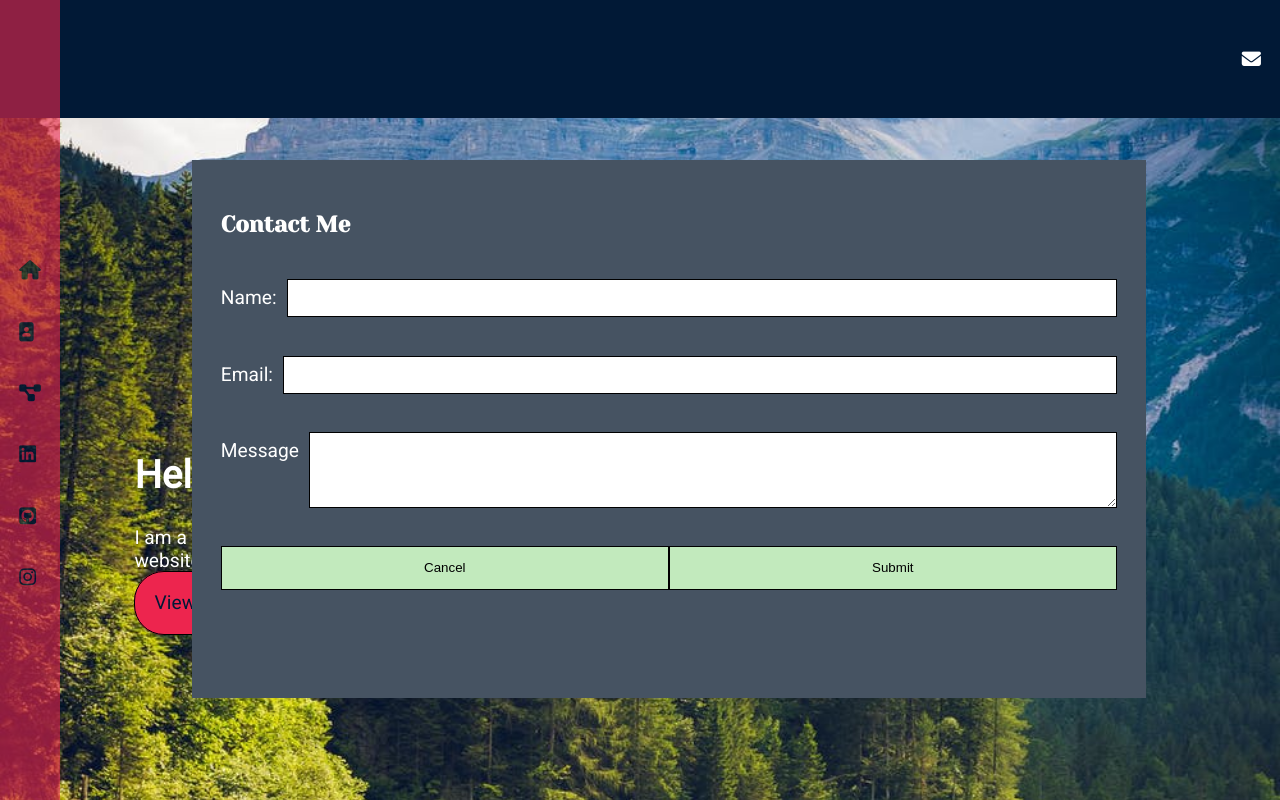
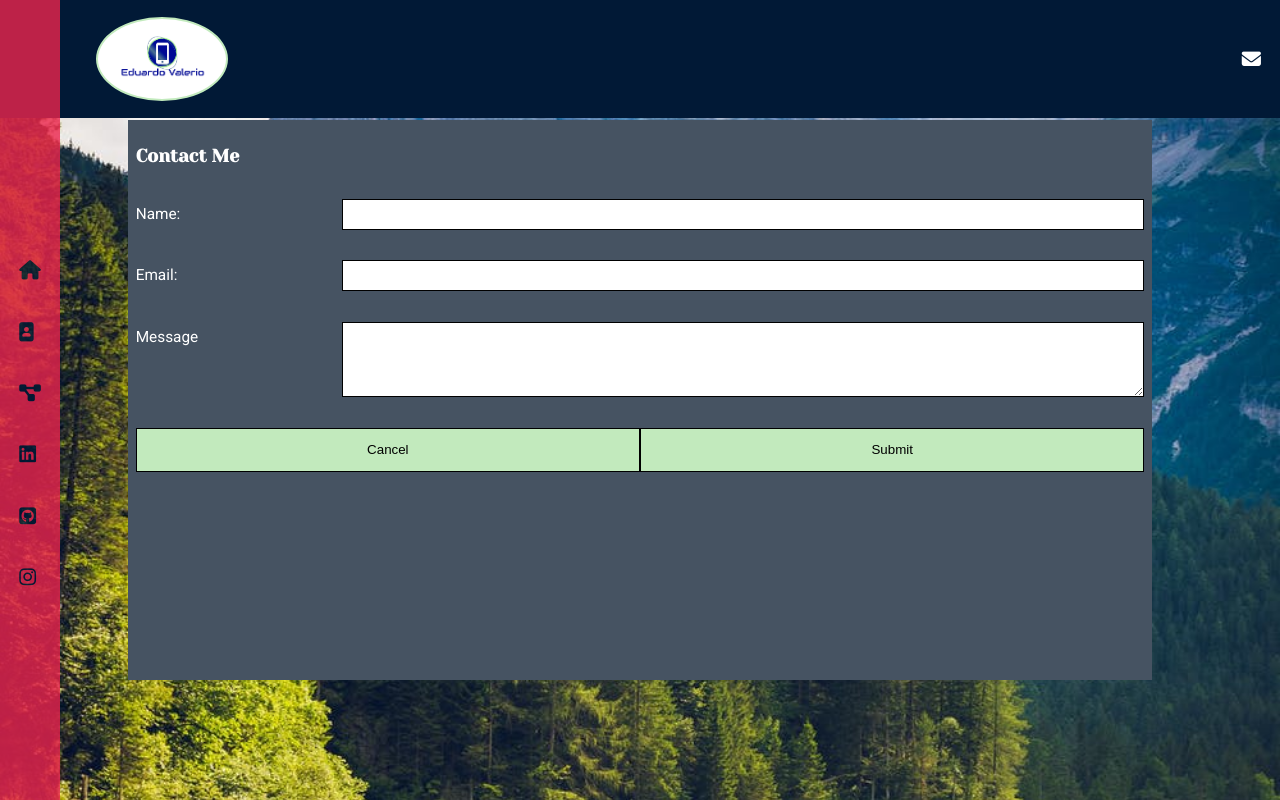
Before and after one commit to evaleriog/evaleriog.github.io, a plain HTML site: page index.html in a window 1280 px wide. Both pictures are taken after a click on the icon 1251 px from the left and 59 px from the top of the page. Shown: the top 800 px of the page. Drawn offline with nearby package versions, Linux system fonts and the light colour scheme.

Commit message:
styling and adding logo

```diff
--- a/css/index.css
+++ b/css/index.css
@@ -25,6 +25,22 @@
 /*HEADER*/
     nav{
         width: 100vw;
+    }
+
+    .display_logo{
+        display: none;
+    }
+
+    .logo{
+        background-image: url("../img/logo.png");
+        background-position: center;
+        background-repeat: no-repeat;
+        background-size: contain;
+        background-color: white;
+        border-radius: 100%;
+        border: 2px solid var(--cyan-color);
+        width: 10vw;
+        height: 10vh;
     }
 
     .top_menu{
@@ -114,26 +130,31 @@
         color: var(--cyan-color);
         font-family: 'Permanent Marker', cursive;
         margin-left: 10px;
+        text-shadow: 2px 2px 4px #000000;
     }
 
     .show{
         display: none;
     }
 
+    .info p{
+        text-shadow: -1px 0 black, 0 1px black, 1px 0 black, 0 -1px black;
+    }
+
 /*HEADER*/
 
 /*MAIN*/
     .message, .resume_view{
-        width: 70vw;
-        height: 60vh;
+        width: 100vw;
+        height: 100vh;
         background-color: white;
         position: absolute;
         top: 0;
         left: 0;
         bottom: 0;
         right: 0;
-        margin: auto;
         display: none;
+        font-size: 0.8em;
     }
 
     .resume_view{
@@ -161,9 +182,10 @@
         height: 100%;
         background-color: var(--gray-color);
         color: white;
-        padding: 1.5em;
         display: flex;
         flex-direction: column;
+        padding: 0.5em;
+        box-sizing: border-box;
     }
 
     .message form p{
@@ -175,6 +197,7 @@
     .message form p label{
         align-self: stretch;
         line-height: 2em;
+        width: 20%;
     }
 
     .message form p input, .message form p textarea{
@@ -183,6 +206,7 @@
         flex-grow: 3;
         margin-left: 10px;
         padding: 0.5em;
+        width: 80%;
     }
 
     .message form p button{
@@ -213,13 +237,13 @@
     }
 
     .resume{
-        margin-top: 1em;
         border: 1px solid black;
-        padding: 1em;
+        padding: 0.8em;
         background-color: var(--red-color);
         text-decoration: none;
         color: var(--blue-color);
         border-radius: 30px;
+        box-shadow: inset 0 0 10px #000000;
     }
 
     .resume:hover{
@@ -340,7 +364,7 @@
 
     .project_info{
         box-sizing: border-box;
-        padding: 1em;
+        padding: .5em;
         font-size: 0.8em;
         background-color: white;
         position: absolute;
@@ -437,13 +461,17 @@
 /*Breakpoint for Medium devices (tablets)*/
 @media screen and (min-width: 768px){
    /*HEADER*/
+    .display_logo{
+        display: block;
+    }
+
     .medium_screen{
         display: block;
         position: fixed;
         top:0;
         height: 100%;
         background-color: var(--red-color);
-        opacity: 0.6;
+        opacity: 0.8;
     }
 
     .medium_screen ul{
@@ -456,7 +484,17 @@
 
     .top_menu{
         height: 10vh;
-        justify-content: flex-end;
+        justify-content: space-between;
+    }
+
+    .display_logo{
+        margin-left: 4em;
+    }
+
+    .message{
+        width: 80vw;
+        height: 70vh;
+        margin: auto;
     }
 
     .container{
@@ -485,6 +523,10 @@
     .about_me img{
         height: 45vh;
         width: 40vw;
+    }
+
+    .skills h3{
+        margin-left: 4em;
     }
 
     .projects{
--- a/index.html
+++ b/index.html
@@ -19,6 +19,7 @@
 <header>
     <nav>
         <ul class="top_menu">
+            <li class="display_logo"><div class="logo"></div></li>
             <li class="display_menu"><a href="#"><i class="fas fa-1x fa-bars"></i></a></li>
             <li><a href="#"><i class="fas fa-envelope display_message"></i></a></li>
         </ul>
@@ -155,7 +156,7 @@
                 <p>This was my first pair programming exercise. For this
                     project we used HTML and CSS to recreate frameworks provided
                     to us. The site is mobile responsive.</p>
-                <p><a href="https://github.com/Nico-Eduardo-Deimos/codeup-design-project" target="_blank"><i class="fab fa-github-square"></i></a></p>
+                <p><a href="https://github.com/Nico-Eduardo-Deimos/codeup-design-project" target="_blank"><i class="fab fa-github-square fa-lg"></i></a></p>
             </div>
         </article>
 
@@ -168,7 +169,7 @@
                 <p>Pair programming exercise which we used Javascript, HTML,
                 and CSS to create a site for users to select coffee based on the
                 roast type and name.</p>
-                <p><a href="https://github.com/mayer-valerio-deimos/coffee-project" target="_blank"><i class="fab fa-github-square"></i></a></p>
+                <p><a href="https://github.com/mayer-valerio-deimos/coffee-project" target="_blank"><i class="fab fa-github-square fa-lg"></i></a></p>
             </div>
         </article>
 
@@ -180,7 +181,7 @@
                 <h4>Care Package</h4>
                 <p>Solution on the Veteran's Codeathon for the White Challenge. We used HTML, CSS, Javascript, JSON Server to
                  simulate a Database, and Mapbox API. Great experience using Agile Programming.</p>
-                <p><a href="https://github.com/wolfman-deimos/white-challenge" target="_blank"><i class="fab fa-github-square"></i></a></p>
+                <p><a href="https://github.com/wolfman-deimos/white-challenge" target="_blank"><i class="fab fa-github-square fa-lg"></i></a></p>
             </div>
         </article>
 
@@ -192,7 +193,7 @@
                 <h4>Movie Project</h4>
                 <p>Project that lets users add, edit and delete movies from a JSON server. Users can also search for movies
                  based on the rating and title. We used HTML, CSS, Bootstrap, Javascript, npm , and JSON Server.</p>
-                <p><a href="https://github.com/Rutherford-Valerio-Deimos-Movies-App/movies-application" target="_blank"><i class="fab fa-github-square"></i></a></p>
+                <p><a href="https://github.com/Rutherford-Valerio-Deimos-Movies-App/movies-application" target="_blank"><i class="fab fa-github-square fa-lg"></i></a></p>
             </div>
         </article>
 
@@ -206,7 +207,7 @@
                     forecast by dragging the marker or using the search box. Combined both Dark Sky and Mapbox APIs to
                     display the weather information. Used HTML, CSS, Bootstrap and JavaScript.
                 </p>
-                <p><a href="https://github.com/evaleriog/WeatherApplication" target="_blank"><i class="fab fa-github-square"></i></a></p>
+                <p><a href="https://github.com/evaleriog/WeatherApplication" target="_blank"><i class="fab fa-github-square fa-lg"></i></a></p>
             </div>
         </article>
     </section>
@@ -217,9 +218,9 @@
 <footer>
     <p>Designed by Eduardo Valerio Gamez</p>
     <ul class="footer">
-        <li><a href="https://www.linkedin.com/in/eduardovalerio/" target="_blank"><i class="fab fa-linkedin"></i></a></li>
-        <li><a href="https://github.com/evaleriog" target="_blank"><i class="fab fa-github-square"></i></a></li>
-        <li><a href="https://www.instagram.com/eduardo.valerio.g/" target="_blank"><i class="fab fa-instagram"></i></a></li>
+        <li><a href="https://www.linkedin.com/in/eduardovalerio/" target="_blank"><i class="fab fa-linkedin fa-lg"></i></a></li>
+        <li><a href="https://github.com/evaleriog" target="_blank"><i class="fab fa-github-square fa-lg"></i></a></li>
+        <li><a href="https://www.instagram.com/eduardo.valerio.g/" target="_blank"><i class="fab fa-instagram fa-lg"></i></a></li>
     </ul>
 </footer>
 <!-- End of FOOTER -->
```
Also changed, not shown: img/logo.png (added).
